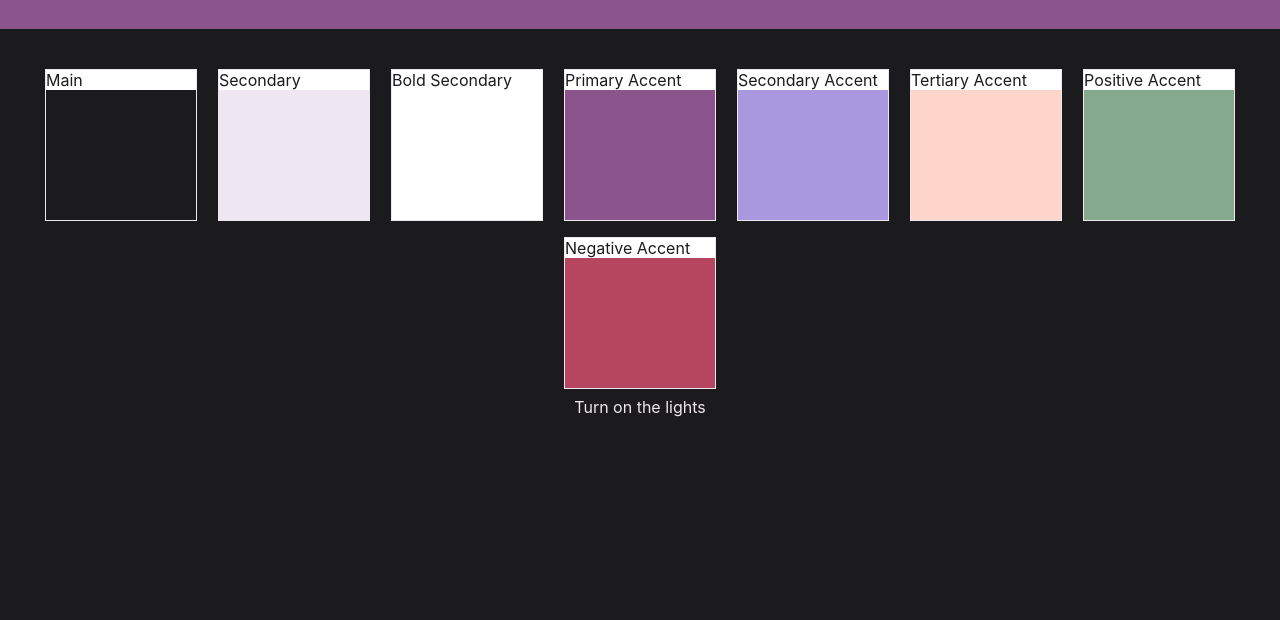
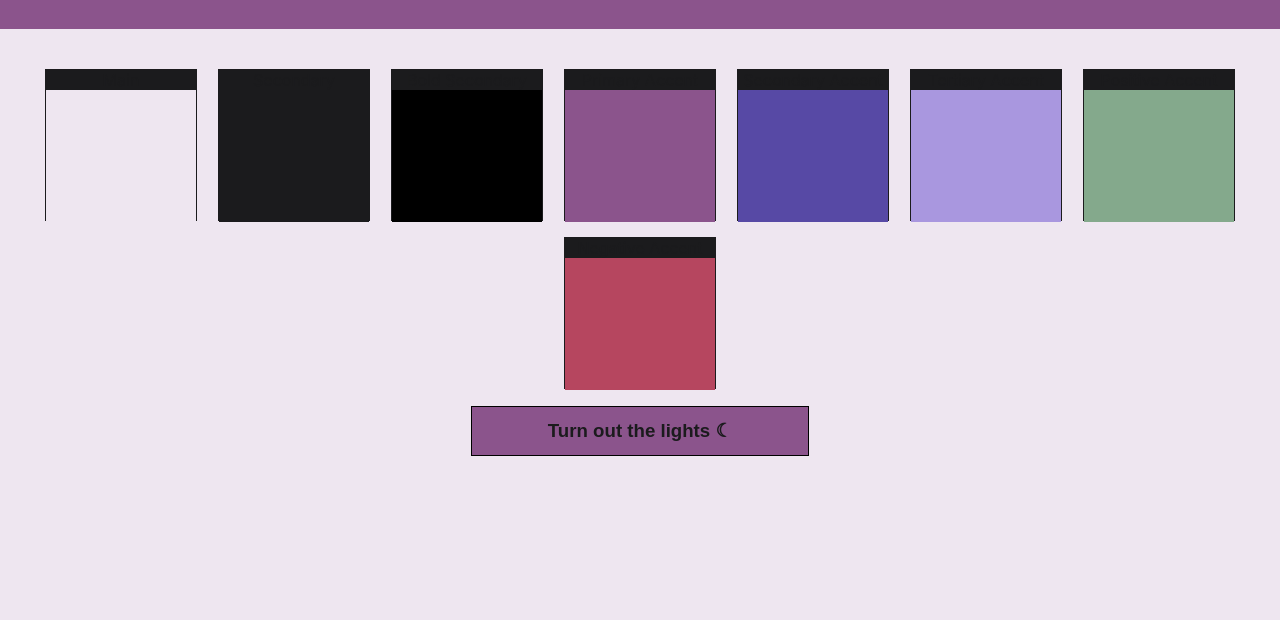
Before and after one commit to jasonreiddev/Original-Portfolio, a Gatsby site: page /theme in a window 1280 px wide. Shown: the part 180-800 px from the top of the page. Built offline with nearby package versions, Linux system fonts and the light colour scheme; Gatsby itself is replaced by a stand-in of ours.

Commit message:
Changed theme to apply to all pages and use system settings

```diff
--- /dev/null
+++ b/gatsby-browser.js
@@ -0,0 +1,5 @@
+import React from 'react';
+import {ThemeProvider} from './src/context/ThemeContext';
+export const wrapRootElement = ({element}) => (
+  <ThemeProvider>{element}</ThemeProvider>
+);
--- a/src/components/header.js
+++ b/src/components/header.js
@@ -14,7 +14,7 @@ const Header = ({menuLinks, title}) => (
         <Link
           to="/"
           style={{
-            color: 'var(--siteBoldSecondary)',
+            color: 'var(--siteSecondary)',
             textDecoration: 'none',
           }}
         >
--- a/src/components/layout.js
+++ b/src/components/layout.js
@@ -1,11 +1,11 @@
-import React, {useState} from 'react';
+import React from 'react';
 import {createGlobalStyle} from 'styled-components';
 import Header from '../components/header';
 import {StaticQuery, graphql} from 'gatsby';
 import SEO from '../components/seo';
 import {Helmet} from 'react-helmet';
+import '../styles/global.css';
 import ThemeContext from '../context/ThemeContext';
-import '../styles/global.css';
 
 const GlobalStyle = createGlobalStyle`
 .theme-dark {
@@ -54,8 +54,6 @@ const footerStyles = {
 };
 
 const Layout = ({children, title, subTitle}) => {
-  const [theme, setTheme] = useState('theme-dark');
-  const value = {theme, setTheme};
   return (
     <StaticQuery
       query={graphql`
@@ -73,10 +71,12 @@ const Layout = ({children, title, subTitle}) => {
       }
     `}
       render={(data) => (
+        <ThemeContext.Consumer>
+          {(theme) => (
             <React.Fragment>
-          <ThemeContext.Provider value={value}>
+              {console.log(theme)}
               <Helmet>
-              <body className={theme} />
+                <body className={theme.dark ? 'theme-dark': 'theme-light'} />*
               </Helmet>
               <GlobalStyle/>
               <SEO title={title} subTitle={subTitle}/>
@@ -87,11 +87,11 @@ const Layout = ({children, title, subTitle}) => {
                 </main>
                 <footer section style={footerStyles}></footer>
               </div>
-          </ThemeContext.Provider>
-        </React.Fragment>
-      )}
-    />
-  );
+            </React.Fragment>)}
+        </ThemeContext.Consumer>)}>
+
+    </StaticQuery>);
 };
 
+
 export default Layout;
--- a/src/components/themeSwitcher.js
+++ /dev/null
@@ -1,18 +0,0 @@
-import React, {useContext} from 'react';
-import ThemeContext from '../context/ThemeContext';
-
-function ThemeSwitcher() {
-  const {theme, setTheme} = useContext(ThemeContext);
-  return (
-    <div
-      onClick={() => {
-        setTheme(theme == 'theme-dark' ? 'theme-light' : 'theme-dark');
-      }}
-      style={{'text-align': 'center'}}
-    >
-      {theme == 'theme-dark' ? 'Turn on the lights' : 'Turn out the lights'}
-    </div>
-  );
-}
-
-export default ThemeSwitcher;
--- a/src/context/ThemeContext.js
+++ b/src/context/ThemeContext.js
@@ -1,8 +1,48 @@
+/* eslint no-invalid-this: "off" */
+
 import React from 'react';
+const defaultState = {
+  dark: false,
+  toggleDark: () => {},
+};
+const ThemeContext = React.createContext(defaultState);
+// Getting dark mode information from OS!
+// You need macOS Mojave + Safari Technology Preview Release 68 to test this currently.
+const supportsDarkMode = () =>
+  window.matchMedia('(prefers-color-scheme: dark)').matches === true;
+class ThemeProvider extends React.Component {
+  state = {
+    dark: false,
+  }
+  toggleDark = () => {
+    const dark = !this.state.dark;
+    localStorage.setItem('dark', JSON.stringify(dark));
+    this.setState({dark});
+  }
+  componentDidMount() {
+    // Getting dark mode value from localStorage!
+    const lsDark = JSON.parse(localStorage.getItem('dark'));
+    if (lsDark) {
+      this.setState({dark: lsDark});
+    } else if (supportsDarkMode()) {
+      this.setState({dark: true});
+    }
+  }
+  render() {
+    const {children} = this.props;
+    const {dark} = this.state;
+    return (
+      <ThemeContext.Provider
+        value={{
+          dark,
+          toggleDark: this.toggleDark,
+        }}
+      >
+        {children}
+      </ThemeContext.Provider>
+    );
+  }
+}
+export default ThemeContext;
 
-const ThemeContext = React.createContext({
-  theme: 'theme-dark',
-  setTheme: () => {},
-});
-
-export default ThemeContext;
+export {ThemeProvider};
--- a/src/pages/theme.js
+++ b/src/pages/theme.js
@@ -1,7 +1,6 @@
-import React, {useContext} from 'react';
+import React from 'react';
 import Layout from '../components/layout';
 import ThemeContext from '../context/ThemeContext';
-import ThemeSwitcher from '../components/ThemeSwitcher';
 
 const ColorBoxContainerStyles = {
   display: 'flex',
@@ -9,11 +8,25 @@ const ColorBoxContainerStyles = {
   justifyContent: 'space-evenly',
 };
 const ColorBoxTextContainerStyles = {
-  background: 'var(--siteBoldSecondary)',
+  'background': 'var(--siteSecondary)',
+};
+const ThemeSwitchContainerStyles = {
+  display: 'flex',
+  flexFlow: 'row wrap',
+  justifyContent: 'space-evenly',
+};
+const ThemeSwitchButtonStyles = {
+  background: 'var(--sitePrimaryAccent)',
+  height: '50px',
+  width: 'calc(2em + 300px)',
+  border: '1px solid var(--siteBoldSecondary)',
+  color: '1px solid var(--siteSecondary)',
+  margin: '0.5em',
+  fontSize: '14pt',
+  fontWeight: 'bold',
 };
 
 const Images = () => {
-  const {theme} = useContext(ThemeContext);
   return (
     <Layout title="Theme">
       <div style={ColorBoxContainerStyles}>
@@ -26,7 +39,15 @@ const Images = () => {
         {colorBox('Positive Accent')}
         {colorBox('Negative Accent')}
       </div>
-      <ThemeSwitcher theme={theme}/>
+      <div style={ThemeSwitchContainerStyles}>
+        <ThemeContext.Consumer>
+          {(theme) => (
+            <button style={ThemeSwitchButtonStyles} onClick={theme.toggleDark}>
+              {theme.dark ? <span>Turn on the lights ☀</span> : <span>Turn out the lights ☾</span>}
+            </button>
+          )}
+        </ThemeContext.Consumer>
+      </div>
     </Layout>
   );
 };
@@ -35,15 +56,18 @@ function colorBox(color) {
   return (
     <>
       <div style={{
-        'backgroundColor': 'var(--site'+color.replace(/\s/g, '')+')',
+        'backgroundColor': 'var(--siteSecondary)',
         'height': '150px',
         'width': '150px',
         'border': '1px solid ',
-        'color': color,
         'margin': '0.5em',
       }}>
-        <div style={ColorBoxTextContainerStyles}>
-          <span style={{'color': 'var(--siteMain'}}>{color}</span>
+        <div style={ColorBoxTextContainerStyles} align="center">
+          <span style={{'color': 'var(--siteSecondary'}}>{color}</span>
+        </div>
+        <div style={{
+          'backgroundColor': 'var(--site'+color.replace(/\s/g, '')+')',
+          'height': 'calc(100% - 18px)'}}>
         </div>
       </div>
     </>
```
Also changed, not shown: src/context.js (added, +41 -0 lines). Lines whose indentation alone changed are shown as unchanged.
